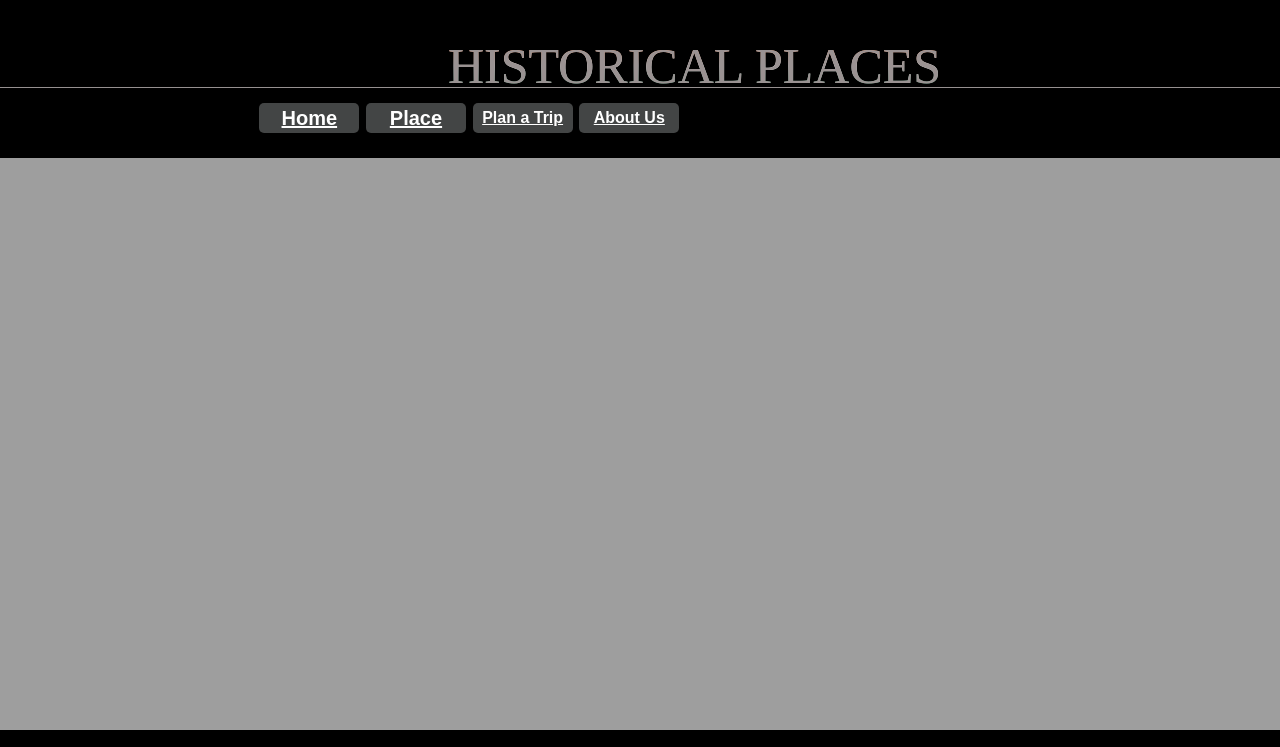
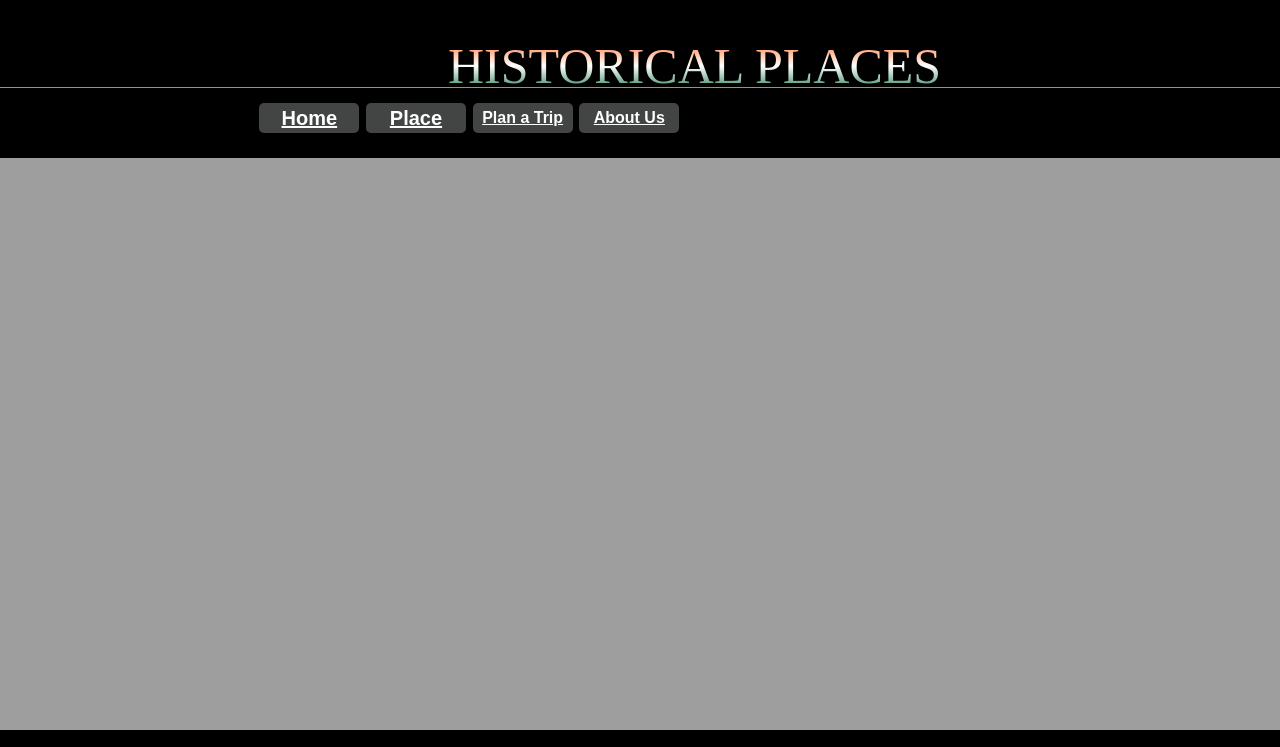
Before and after one commit to venkata-rakesh-varma/teachnook_assignment1, a plain HTML site: page index.html in a window 1280 px wide. Shown: the top 747 px of the page. Drawn offline with Linux system fonts and the light colour scheme.

Commit message:
Update index.html

```diff
--- a/index.html
+++ b/index.html
@@ -13,7 +13,7 @@
             font-size: 50px;
             top: 3px;
             left: 35%;
-            color: rgb(154, 146, 146);
+            color: transparent;
             background-color: transparent;
             background-image: linear-gradient(#FF671F, white, #046A38);
             -webkit-background-clip: text;
```
